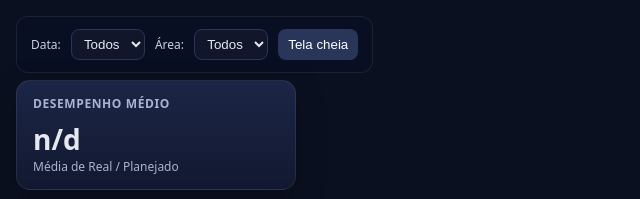
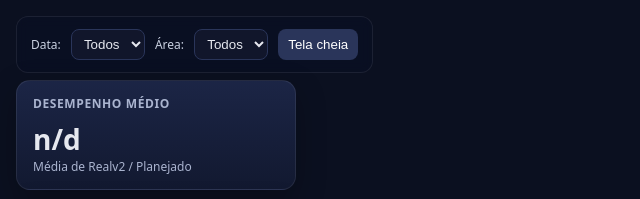
Before and after one commit to Yurinsc1974/modelo3d, a plain HTML site: page index.html in a window 1280 px wide. Shown: the top 199 px of the page, 0-640 px from the left. Drawn offline with nearby package versions, Linux system fonts and the light colour scheme.

Commit message:
Update index.html

```diff
--- a/index.html
+++ b/index.html
@@ -52,7 +52,7 @@
         <div class="kpi">
           <h4>Desempenho médio</h4>
           <div class="val" id="kpiRatio">n/d</div>
-          <div class="sub">Média de Real / Planejado</div>
+          <div class="sub">Média de Realv2 / Planejado</div>
         </div>
         <div class="kpi">
           <h4>Real médio</h4>
```
